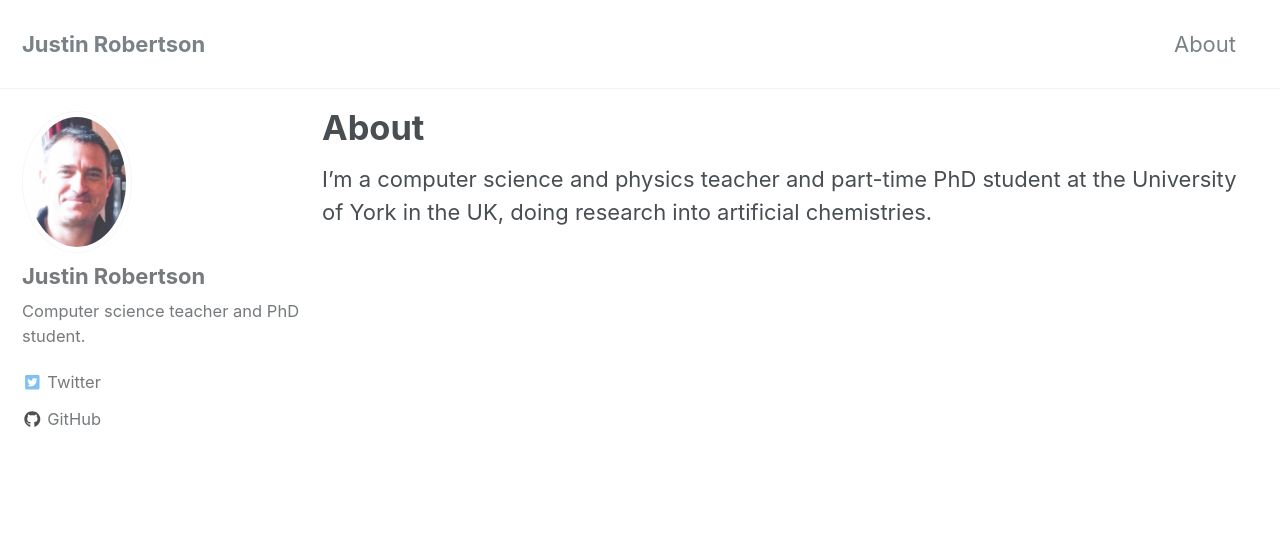
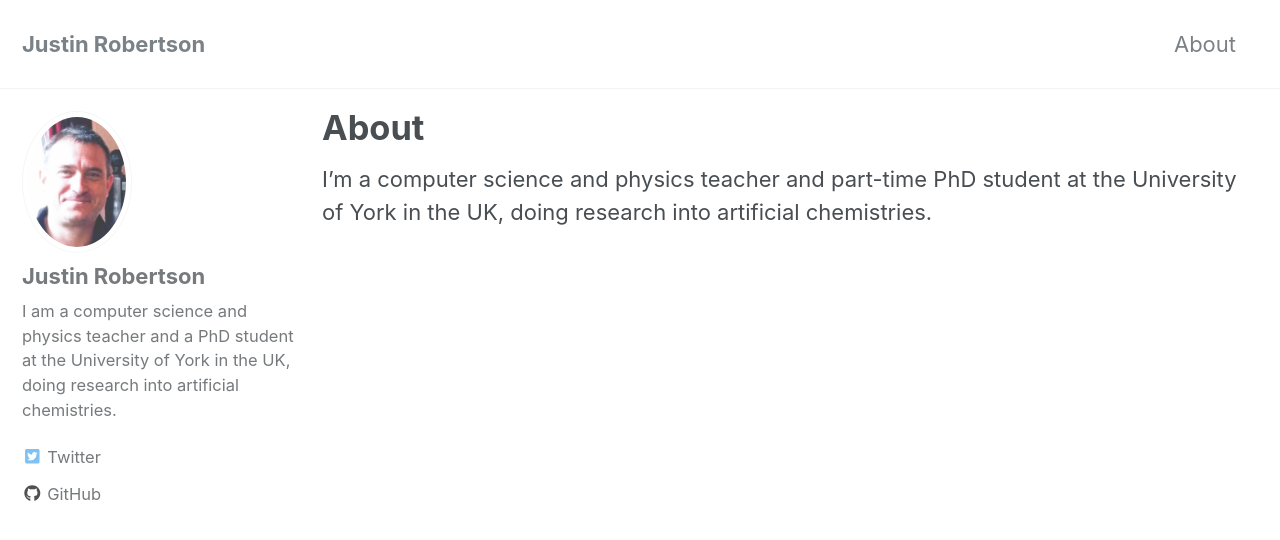
Before and after one commit to justinrobertson/justinrobertson.github.io, a Jekyll site: the page built from _pages/about.md, in a window 1280 px wide and 900 px high. Shown: the top 540 px of the window. Built offline with Jekyll 4.4.1, drawn with Linux system fonts in a browser that asks for light colours; nearby versions of some CDN libraries.

Commit message:
Updated bio

```diff
--- a/_config.yml
+++ b/_config.yml
@@ -103,7 +103,7 @@
 author:
   name             : "Justin Robertson"
   avatar           : "images/jrface1.png"
-  bio              : "Computer science teacher and PhD student. "
+  bio              : "I am a computer science and physics teacher and a PhD student at the University of York in the UK, doing research into artificial chemistries. "
   # location         : ""
   email            :
   links:
```
